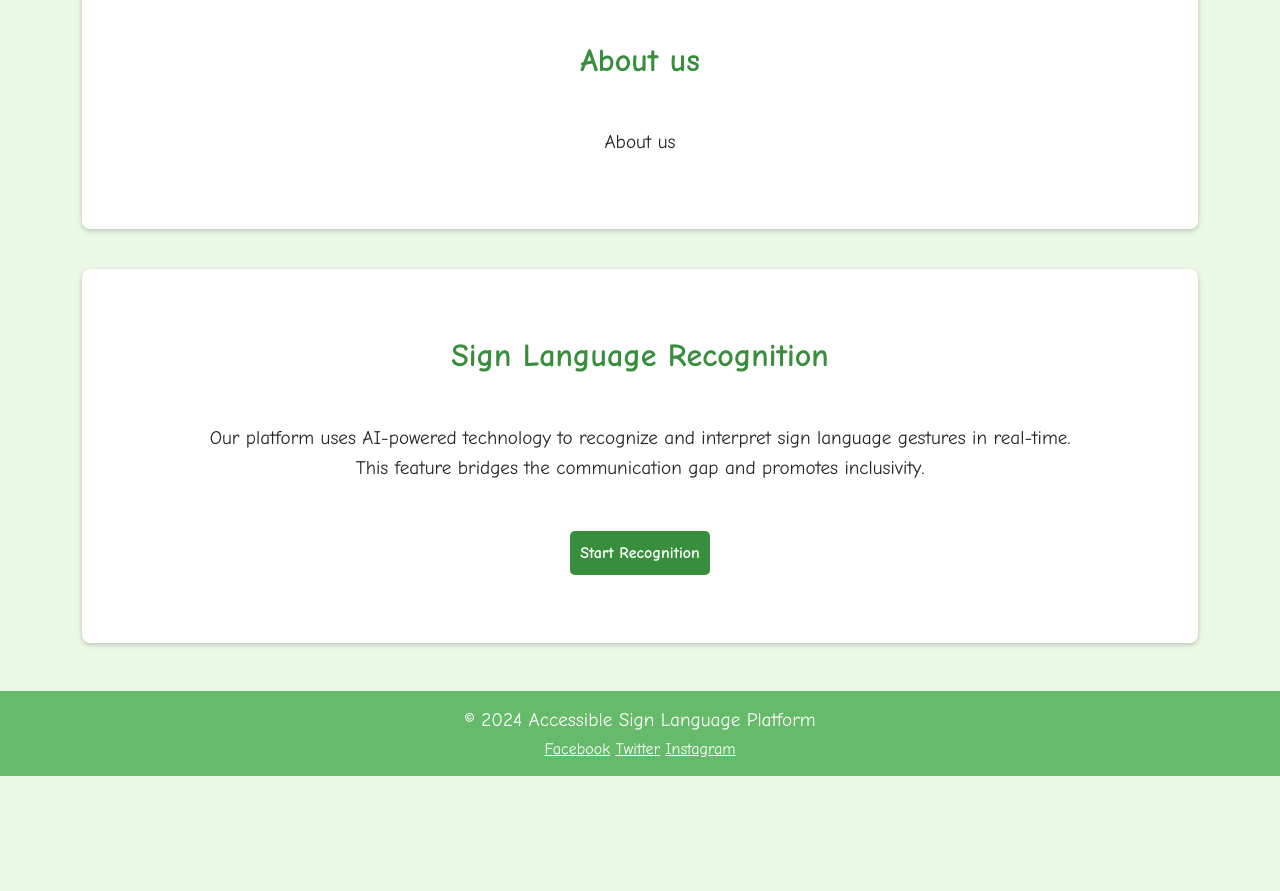
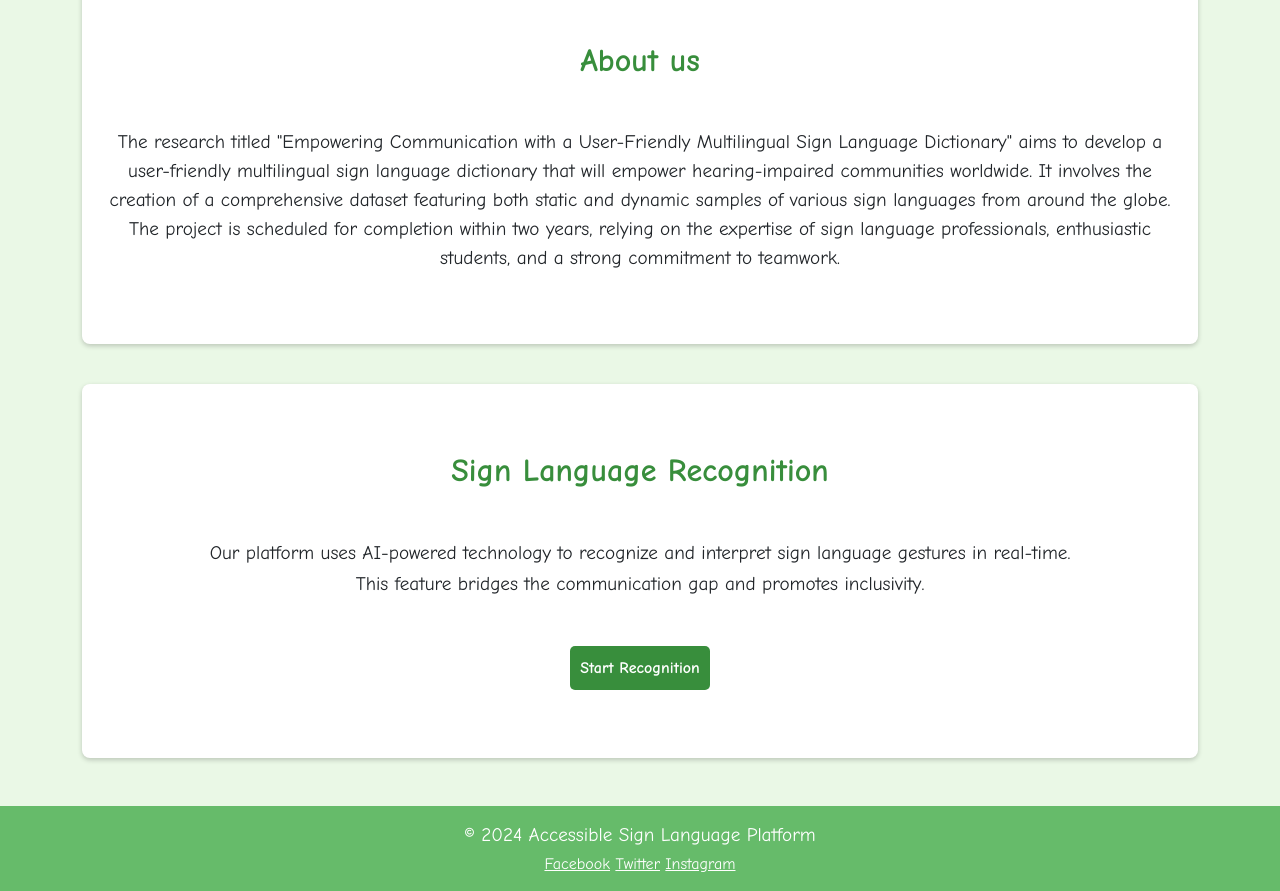
Before and after one commit to karvanilla/webproj, a plain HTML site: page itog_proj/index.html in a window 1280 px wide. Shown: the part 1500-2391 px from the top of the page. Before the commit the page ends 2276 px from the top, so only its background shows below. Drawn offline with nearby package versions, Linux system fonts and the light colour scheme.

Commit message:
add about us

```diff
--- a/itog_proj/index.html
+++ b/itog_proj/index.html
@@ -125,7 +125,8 @@
     <div id="about" class="section">
       <h2 class="text-center my-5">About us</h2>
       <p>
-        About us
+        The research titled "Empowering Communication with a User-Friendly Multilingual Sign Language Dictionary" aims to develop a user-friendly multilingual sign language dictionary that will empower hearing-impaired communities worldwide. It involves the creation of a comprehensive dataset featuring both static and dynamic samples of various sign languages from around the globe.
+        The project is scheduled for completion within two years, relying on the expertise of sign language professionals, enthusiastic students, and a strong commitment to teamwork.
       </p>
     </div>
 
```
